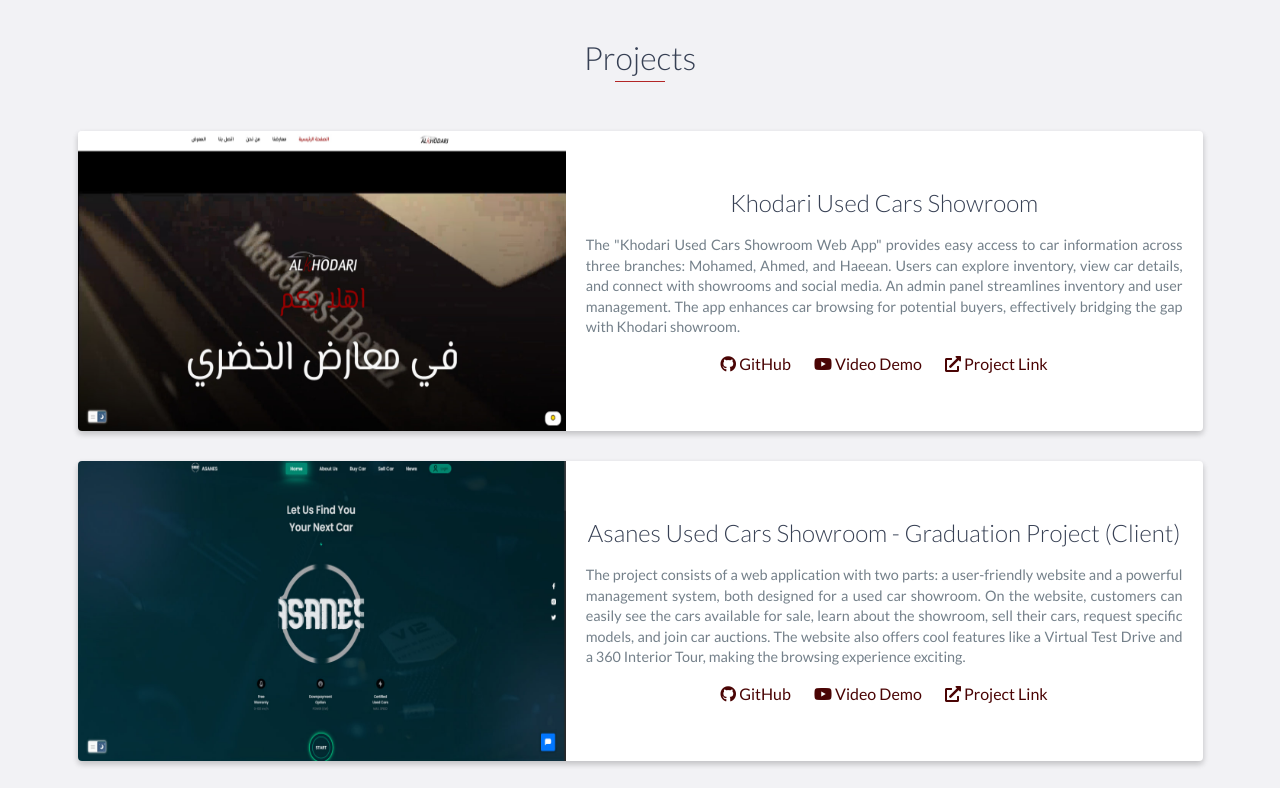
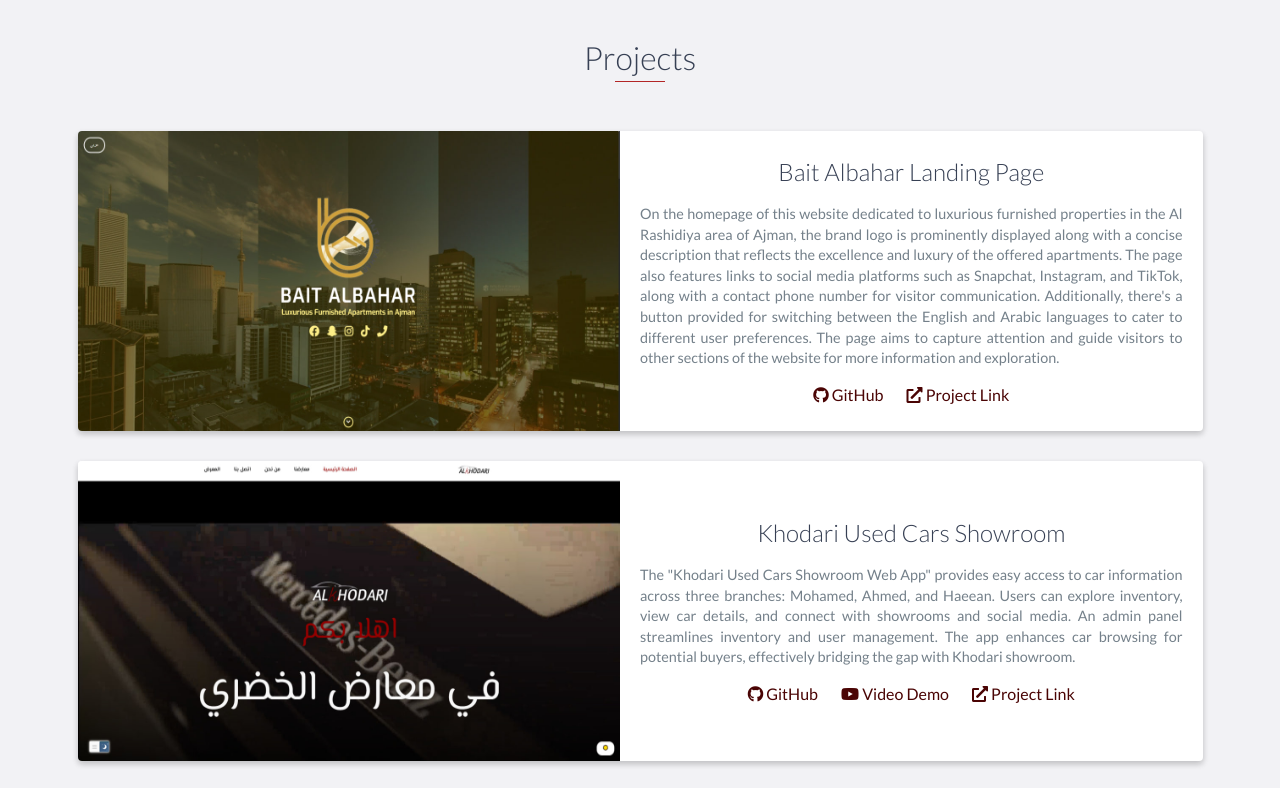
Before and after one commit to asanes19/myPortfolio, a plain HTML site: page index.html in a window 1280 px wide. Shown: the part 2520-3308 px from the top of the page. Drawn offline with nearby package versions, Linux system fonts and the light colour scheme.

Commit message:
add bait albahar project

```diff
--- a/css/styles.css
+++ b/css/styles.css
@@ -774,9 +774,9 @@ height: 100%;
 
 @media only screen and (min-width: 1040px) {
     .project-info {
-        width: 55%;    }
+        width: 50%;    }
     .project-image {
-        width: 45%;
+        width: 50%;
     }
     .project{
         height: 300px;
--- a/index.html
+++ b/index.html
@@ -198,6 +198,22 @@
                 <div class="row">
                     <div class="project shadow-large">
                         <div class="project-image">
+                            <img src="images/baitAlbahar.jpg" />
+                        </div>
+                        <div class="project-info">
+                            <h3>Bait Albahar Landing Page</h3>
+                            <p style="text-align: justify;">
+                                On the homepage of this website dedicated to luxurious furnished properties in the Al Rashidiya area of Ajman, the brand logo is prominently displayed along with a concise description that reflects the excellence and luxury of the offered apartments. The page also features links to social media platforms such as Snapchat, Instagram, and TikTok, along with a contact phone number for visitor communication. Additionally, there's a button provided for switching between the English and Arabic languages to cater to different user preferences. The page aims to capture attention and guide visitors to other sections of the website for more information and exploration.                            </p>
+                            <div class="project-links">
+                                <a href="https://github.com/asanes19/baitAlbahar" target="_blank"> <i class="fab fa-github"></i> GitHub </a>
+                                <a href="https://asanes19.github.io/baitAlbahar/index.html" target="_blank"> <i class="fas fa-external-link-alt"></i> Project Link </a>
+                            </div>
+                        </div>
+                    </div>
+
+                    <!-- End .project -->
+                    <div class="project shadow-large">
+                        <div class="project-image">
                             <img src="images/khodari.jpg" />
                         </div>
                         <div class="project-info">
@@ -258,7 +274,7 @@
                             <img src="images/falcon.png" />
                         </div>
                         <div class="project-info">
-                            <h3>Falcon Island</h3>
+                            <h3>Falcon Island Landing Page</h3>
                             <p style="text-align: justify;">
                                 The Falcon Island Website is where you can learn all about our special project. It's like a digital home for information and pictures. You can explore different parts of the project, like the fancy
                                 townhouses, beautiful views, and how everything is planned. There's even a video tour and 3D plans to help you imagine being there. And if you want to know more or have questions, you can easily get in touch
```
Also changed, not shown: images/baitAlbahar.jpg (added).
